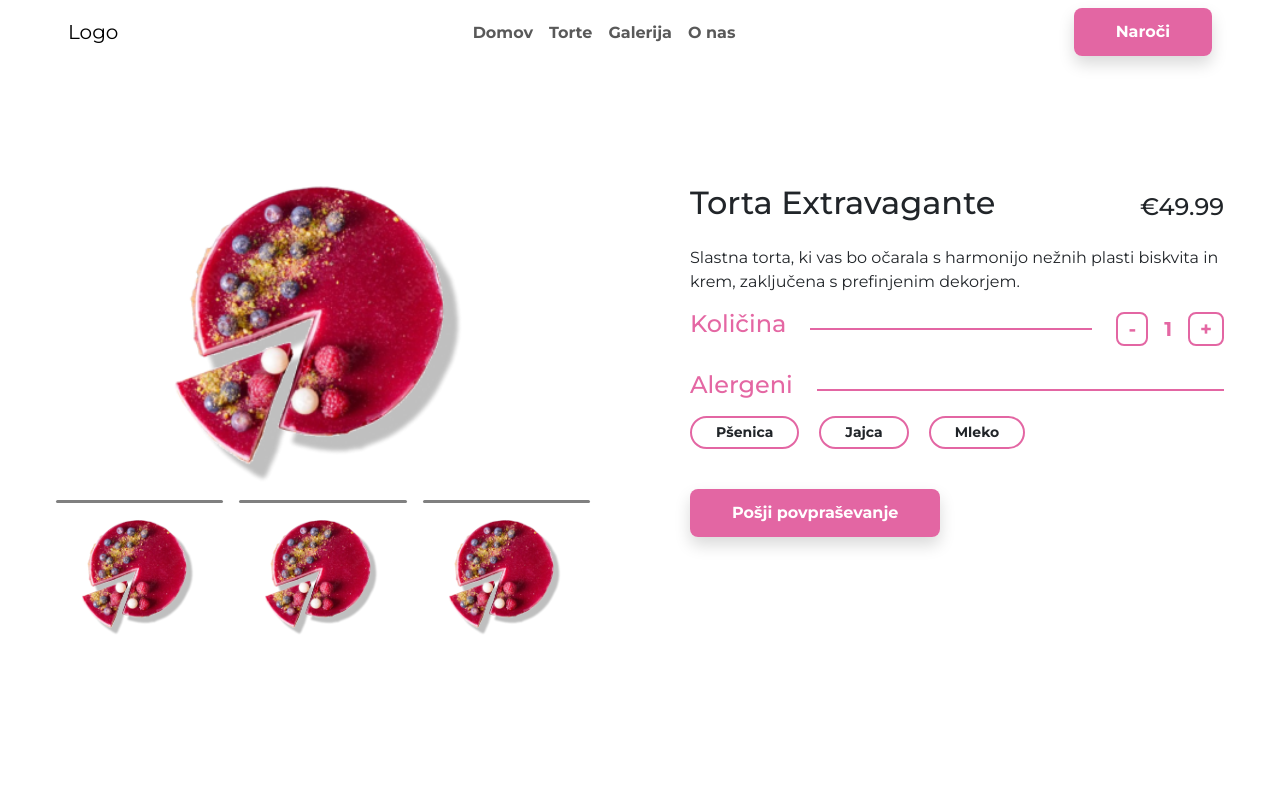
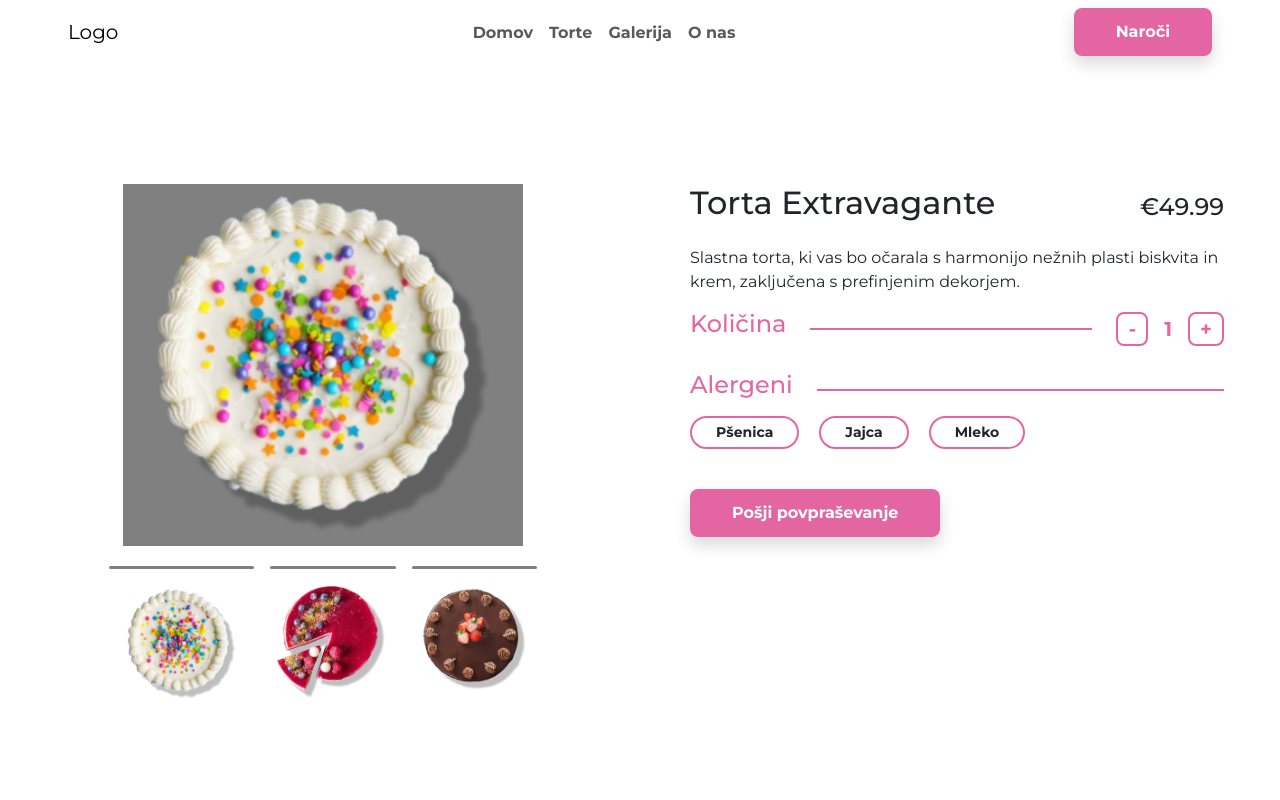
Before and after one commit to galeb9/panna-torte, a Next.js app: page /torte/1 in a window 1280 px wide. Shown: the top 800 px of the page. Built offline with nearby package versions, Linux system fonts and the light colour scheme.

Commit message:
feat: Basic carousel

```diff
--- a/src/app/torte/[id]/SingleCake.scss
+++ b/src/app/torte/[id]/SingleCake.scss
@@ -13,45 +13,31 @@
     width: 50%;
 
     &:nth-of-type(1) {
+      .cake-main__img-container {
+        max-width: 400px;
+        background-color: grey;
+        margin: 0 auto;
+        transition: opacity 0.5s ease-in-out;
+      }
+
       .cake-main__img {
-        max-width: 300px;
       }
-      // .custom-carousel {
-      //   // background-color: lightblue;
-      //   padding-top: 50px 0;
-      //   .carousel-item {
-      //     .img-container {
-      //       height: 40vh;
-      //       display: flex;
-      //       align-items: center;
-      //       justify-content: center;
-      //       img {
-      //         margin: 0 auto;
-      //       }
-      //     }
-      //   }
-      //   .carousel-indicators {
-      //     position: relative;
-      //     & > div > div > button {
-      //       height: 3px;
-      //       background-color: var(--primary);
-      //       width: 100%;
-      //     }
-      //   }
-      //   .carousel-control-prev .carousel-control-prev-icon,
-      //   .carousel-control-next .carousel-control-next-icon {
-      //     border-radius: 30px;
-      //   }
-      // }
+      .cake-main__img-container.fade-out {
+        opacity: 0;
+      }
+      .cake-main__img-container.fade-in {
+        opacity: 1;
+      }
+
       .cake-image-nav {
-        // border: 1px solid black;
-        align-items: end;
+        max-width: 80%;
+        margin: 20px auto;
         .cake-image-nav__img {
-          max-width: 70%;
+          max-width: 90%;
         }
         .img-line__container {
           cursor: pointer;
-          padding: 10px 0;
+          // padding: 10px 0;
           &:hover .img-line {
             // height: 8px;
             background-color: var(--primary);
--- a/src/app/torte/[id]/page.js
+++ b/src/app/torte/[id]/page.js
@@ -1,3 +1,5 @@
+"use client";
+
 const productsJson = require("../../../../public/products.json");
 
 import "./SingleCake.scss";
@@ -9,132 +11,44 @@ import cake1 from "../../../../public/images/hero/cake1.png";
 import cake2 from "../../../../public/images/hero/cake2.png";
 import cake3 from "../../../../public/images/hero/cake3.png";
 
+import { useState } from "react";
+
 export default function Cake({ params }) {
+  const dummyImages = [cake1, cake2, cake3];
+  const [sectedImage, setSelectedImage] = useState(dummyImages[0]);
+
   const { id } = params;
   const quantity = 1;
   const cake = productsJson.cakes.find((cake) => cake.id === id);
-  console.log(cake);
+  // console.log(cake);
 
-  const dummyImages = [cake1, cake2, cake3];
+  const handleImageClick = (img) => {
+    setSelectedImage(img);
+  };
 
   return (
     <div className="single-cake base-container d-flex py-5">
       <div className="cake-col">
-        {/* <div className="custom-carousel">
-          <div
-            id="carouselExampleIndicators"
-            className="carousel slide carousel-dark"
-          >
-            <div className="carousel-inner">
-              <div className="carousel-item active">
-                <div className="img-container">
-                  <Image
-                    priority
-                    src={cake1}
-                    alt="Cake image"
-                    className="cake-main__img d-block w-100"
-                  />
-                </div>
-              </div>
-              <div className="carousel-item">
-                <div className="img-container">
-                  <Image
-                    priority
-                    src={cake2}
-                    alt="Cake image"
-                    className="cake-main__img d-block w-100"
-                  />
-                </div>
-              </div>
-              <div className="carousel-item">
-                <div className="img-container">
-                  <Image
-                    priority
-                    src={cake3}
-                    alt="Cake image"
-                    className="cake-main__img d-block w-100"
-                  />
-                </div>
-              </div>
-            </div>
-
-            <div className="carousel-indicators d-block">
-              <div className="d-flex gap-3">
-                <div>
-                  <button
-                    type="button"
-                    data-bs-target="#carouselExampleIndicators"
-                    data-bs-slide-to="0"
-                    className="active"
-                    aria-current="true"
-                    aria-label="Slide 1"
-                  ></button>
-                  <Image priority src={cake1} alt="Cake image" />
-                </div>
-                <div>
-                  <button
-                    type="button"
-                    data-bs-target="#carouselExampleIndicators"
-                    data-bs-slide-to="1"
-                    aria-label="Slide 2"
-                  ></button>
-                  <Image priority src={cake2} alt="Cake image" />
-                </div>
-                <div>
-                  <button
-                    type="button"
-                    data-bs-target="#carouselExampleIndicators"
-                    data-bs-slide-to="2"
-                    aria-label="Slide 3"
-                  ></button>
-                  <Image priority src={cake3} alt="Cake image" />
-                </div>
-              </div>
-            </div>
-
-            <button
-              className="carousel-control-prev"
-              type="button"
-              data-bs-target="#carouselExampleIndicators"
-              data-bs-slide="prev"
-            >
-              <span
-                className="carousel-control-prev-icon"
-                aria-hidden="true"
-              ></span>
-              <span className="visually-hidden">Previous</span>
-            </button>
-            <button
-              className="carousel-control-next"
-              type="button"
-              data-bs-target="#carouselExampleIndicators"
-              data-bs-slide="next"
-            >
-              <span
-                className="carousel-control-next-icon"
-                aria-hidden="true"
-              ></span>
-              <span className="visually-hidden">Next</span>
-            </button>
-          </div>
-        </div> */}
-
-        <div className="d-flex justify-content-center">
+        <div className="cake-main__img-container d-flex justify-content-center">
           <Image
             priority
-            src={cake2}
+            src={sectedImage}
             alt="Cake image"
             className="cake-main__img"
           />
         </div>
         <div className="cake-image-nav d-flex gap-3 ">
-          {cake.images.map((img, count) => (
-            <div className="img-line__container flex-grow-1 " key={count}>
+          {dummyImages.map((img, count) => (
+            <div
+              className="img-line__container flex-grow-1 "
+              key={count}
+              onClick={() => handleImageClick(img)}
+            >
               <div className="img-line flex-grow-1"></div>
               <div className="d-flex justify-content-center">
                 <Image
                   priority
-                  src={cake2}
+                  src={img}
                   alt="Cake image"
                   className="cake-image-nav__img mt-3"
                 />
```
